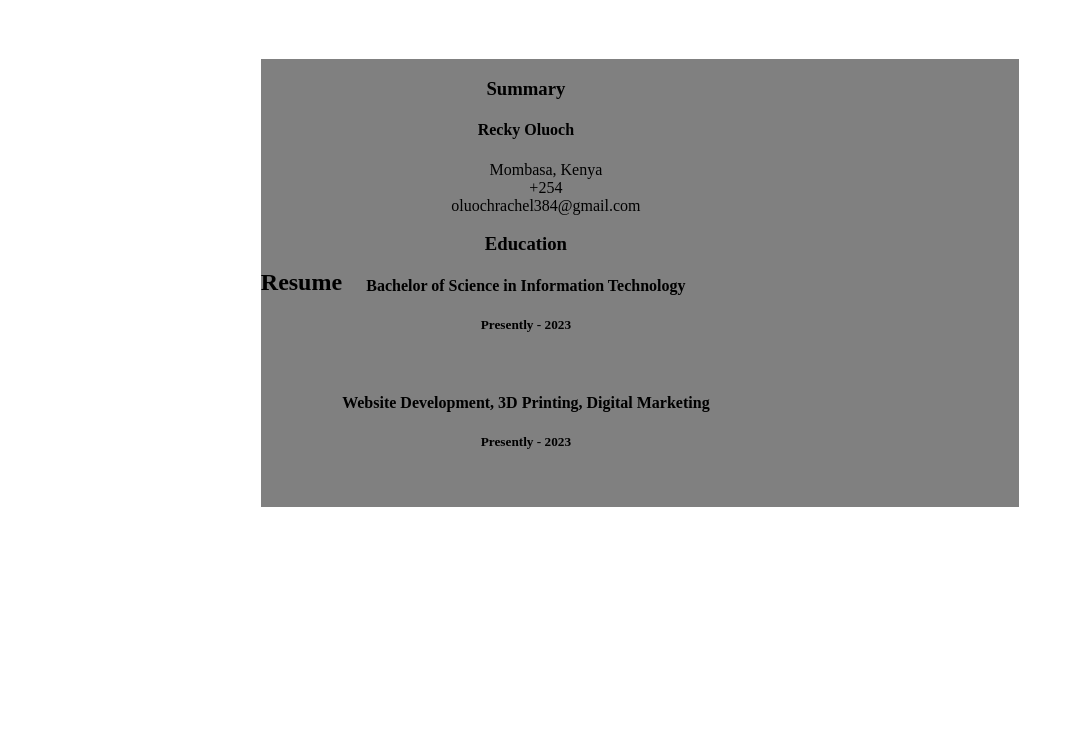
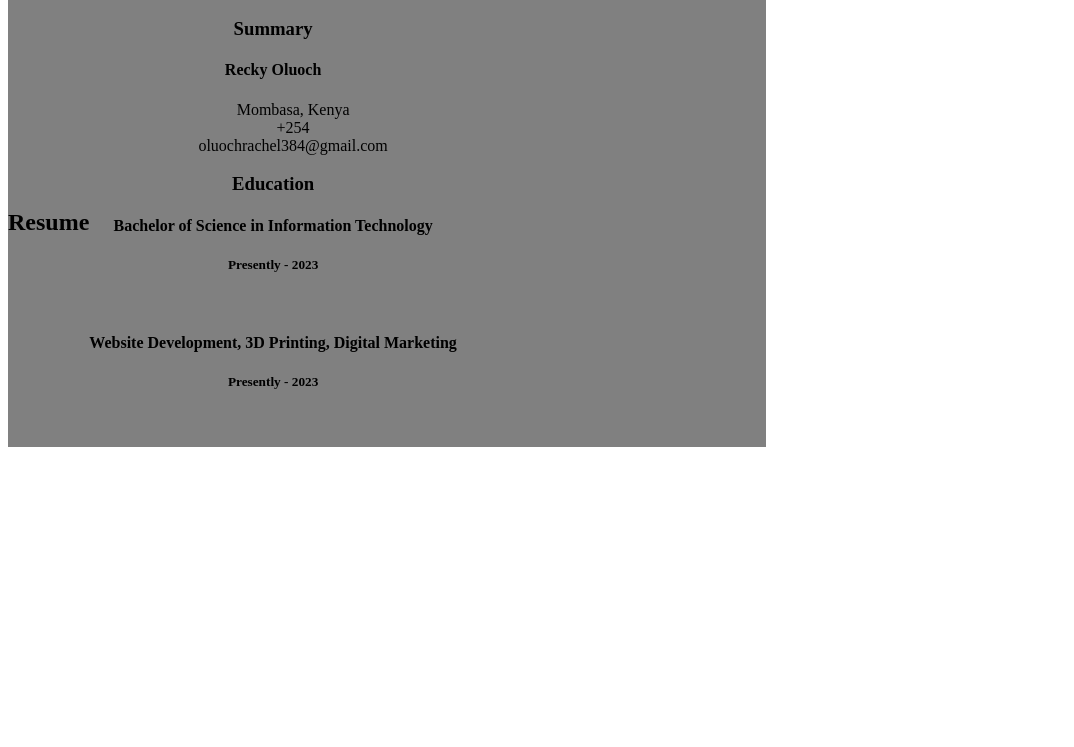
Before and after one commit to Reckie02/O_Rachel.github.io, a PHP site: page / in a window 1280 px wide. Shown: the part 2501-3248 px from the top of the page, without its empty margins (0-1074 px from the left). Run offline with PHP 8.4, Linux system fonts and the light colour scheme; grey boxes are pictures that could not be loaded.

Commit message:
Update style.css

```diff
--- a/style.css
+++ b/style.css
@@ -142,7 +142,6 @@ color: black;
 /* resume */
 .resume {
 	width:60%;
-	margin:60px auto;
 	background-color: gray;
 	display: flex;
 	align-items: center;
```
